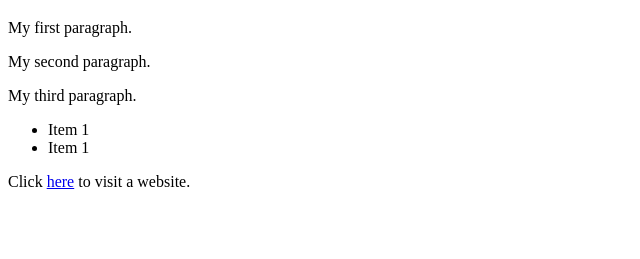
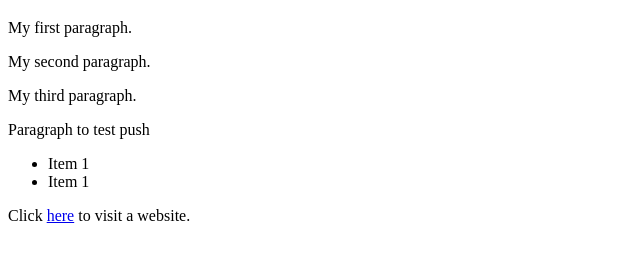
Before and after one commit to HirziKhalis/studious-eureka, a plain HTML site: page index.html in a window 1280 px wide. Shown: the part 61-320 px from the top of the page, without its empty margins (0-640 px from the left). Drawn offline with Linux system fonts and the light colour scheme.

Commit message:
add text to test push

```diff
--- a/index.html
+++ b/index.html
@@ -9,6 +9,7 @@
 <p>My first paragraph.</p>
 <p>My second paragraph.</p>
 <p>My third paragraph.</p>
+<p>Paragraph to test push</p>
 <ul>
   <li>Item 1</li>
   <li>Item 1</li>
```
